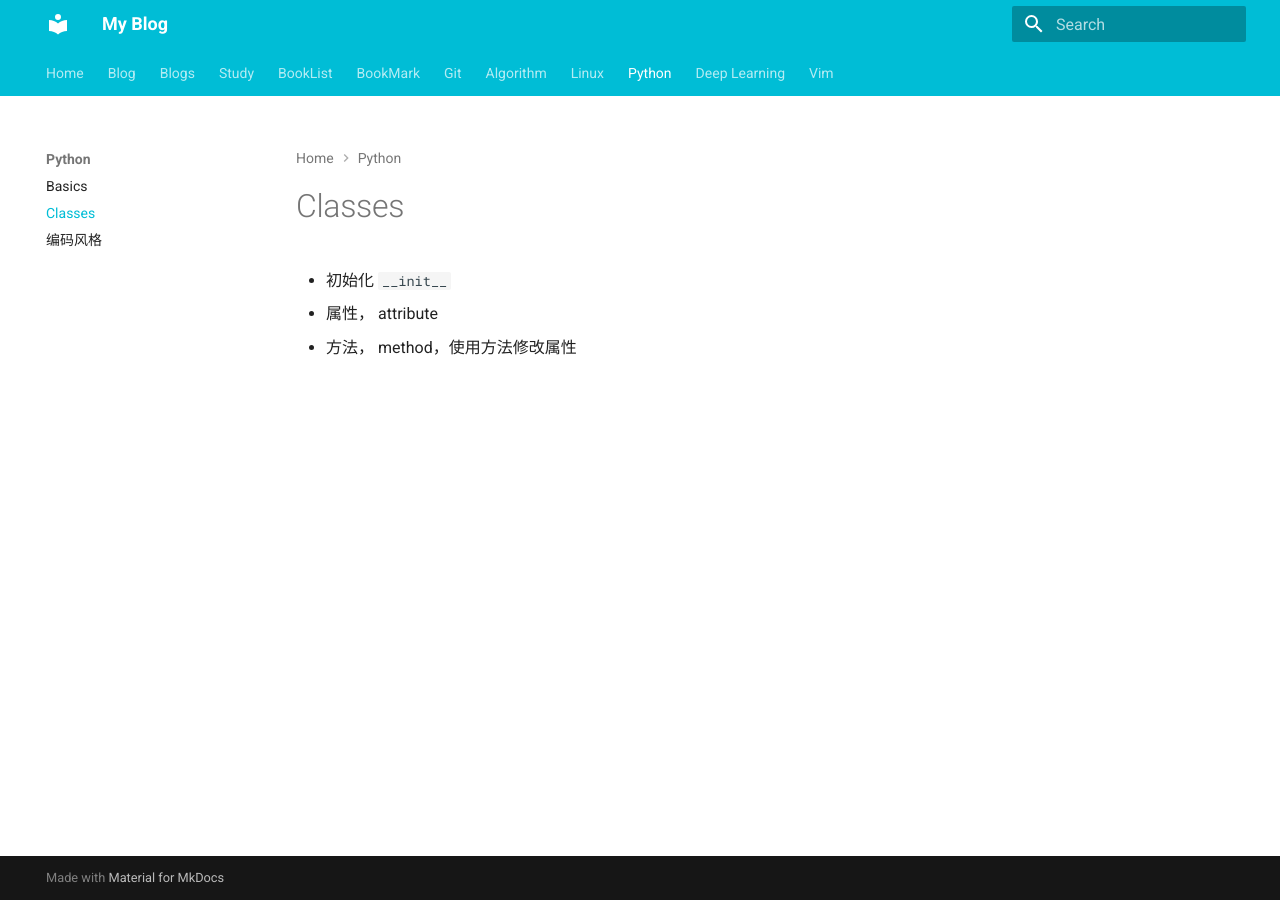
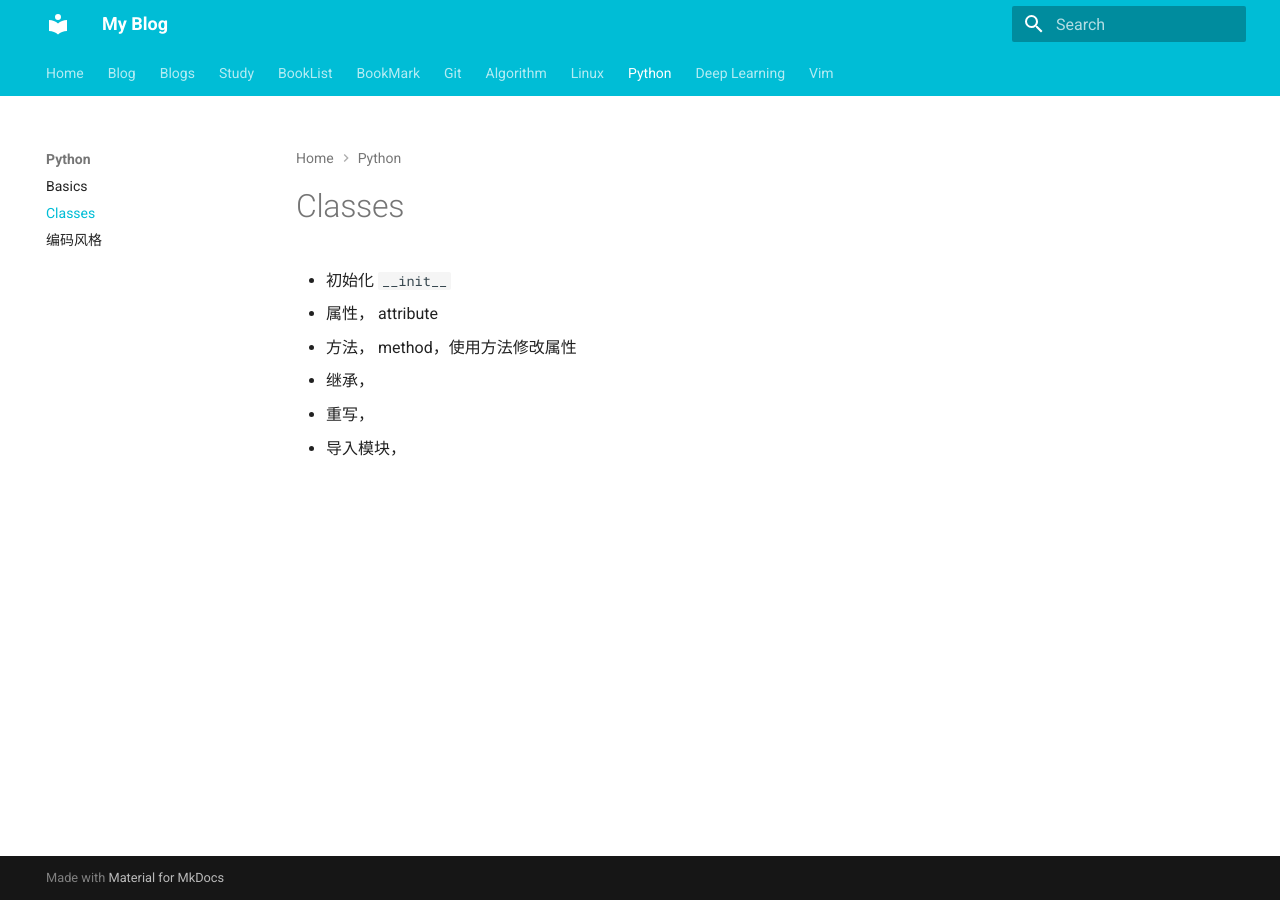
Before and after one commit to WGZ-W/wgz-w.github.io, an MkDocs documentation site: the page built from docs/Python/classes.md, in a window 1280 px wide. Built offline with MkDocs 1.6.1 and Material for MkDocs 9.7.7, drawn with Linux system fonts in a browser that asks for light colours.

Commit message:
Update Python/classes

```diff
--- a/docs/Python/classes.md
+++ b/docs/Python/classes.md
@@ -5,3 +5,6 @@
 - 初始化 `__init__`
 - 属性， attribute
 - 方法， method，使用方法修改属性
+- 继承，
+- 重写，
+- 导入模块，
```
